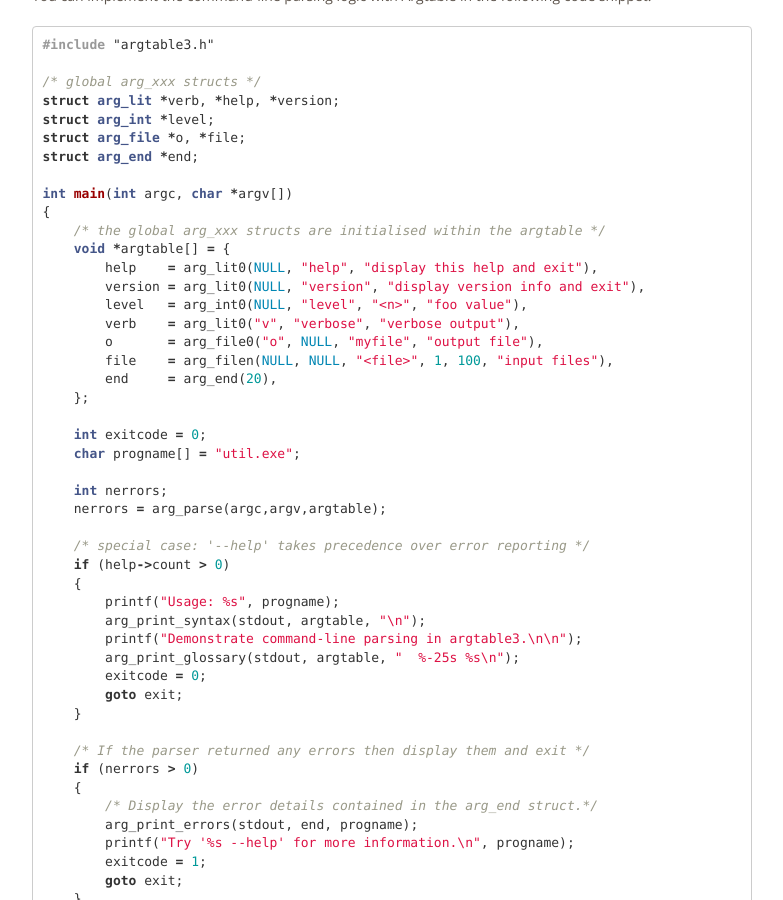
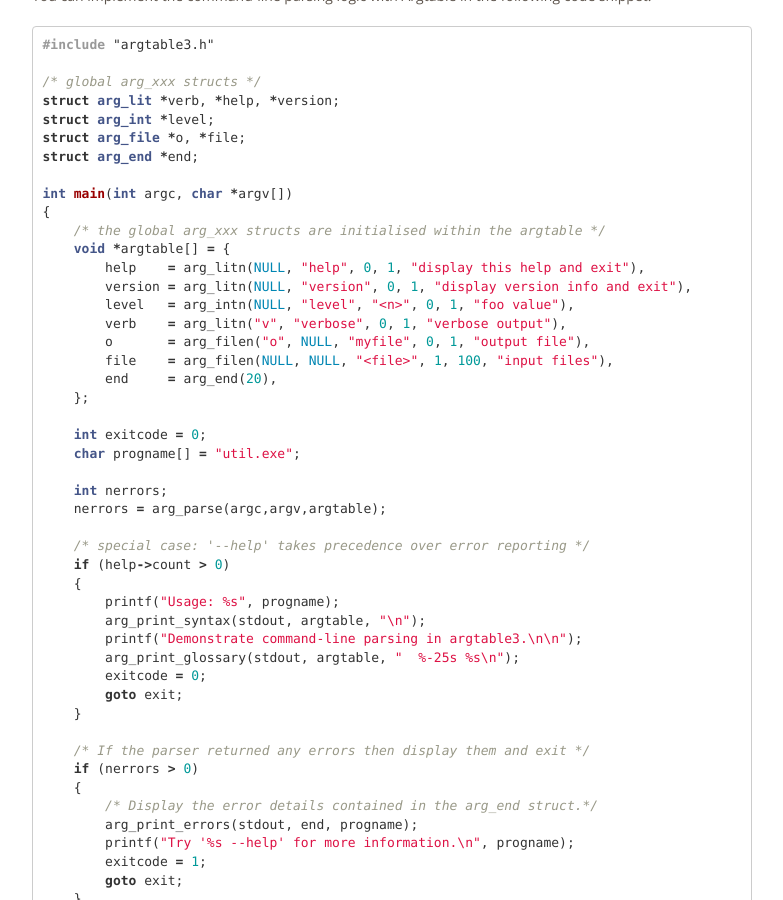
Before and after one commit to argtable/argtable.github.io, a Jekyll site: the page built from index.md, in a window 1280 px wide and 900 px high, scrolled down 972 px. Shown: the whole window, without its empty margins (248-1031 px from the left). Built offline with Jekyll 4.4.1, drawn with Linux system fonts in a browser that asks for light colours; nearby versions of some CDN libraries; Markdown is read by kramdown in place of the engine named in the settings.

Commit message:
Task #5: Add tutorial Description: Officially launch the homepage. Reviewer: tomghuang

```diff
--- a/_layouts/default2.html
+++ b/_layouts/default2.html
@@ -4,8 +4,8 @@
         <h1>A Cross-Platform, Single-File, ANSI C Command-Line Parsing Library</h1>
         <p>Argtable helps you build <b>consistent</b>, <b>robust</b>, and <b>professional</b> command-line interface programs. Build your CLI programs with the combined knowledge and effort of many developers, all in one amalgamation package.</p>
         <p>
-            <a class="btn btn-primary btn-lg" role="button">Download <span class="version">v 3.0.0</span></a>
-            <a class="btn btn-warning btn-lg" role="button">Learn More</a>
+            <a href="/assets/argtable-3.0.0.zip" class="btn btn-primary btn-lg" role="button">Download <span class="version">v 3.0.0</span></a>
+            <a href="/tutorial" class="btn btn-warning btn-lg" role="button">Learn More</a>
         </p>
     </div>
 
--- a/index2.md
+++ b/index.md
@@ -35,11 +35,11 @@
 {
     /* the global arg_xxx structs are initialised within the argtable */
     void *argtable[] = {
-        help    = arg_lit0(NULL, "help", "display this help and exit"),
-        version = arg_lit0(NULL, "version", "display version info and exit"),
-        level   = arg_int0(NULL, "level", "<n>", "foo value"),
-        verb    = arg_lit0("v", "verbose", "verbose output"),
-        o       = arg_file0("o", NULL, "myfile", "output file"),
+        help    = arg_litn(NULL, "help", 0, 1, "display this help and exit"),
+        version = arg_litn(NULL, "version", 0, 1, "display version info and exit"),
+        level   = arg_intn(NULL, "level", "<n>", 0, 1, "foo value"),
+        verb    = arg_litn("v", "verbose", 0, 1, "verbose output"),
+        o       = arg_filen("o", NULL, "myfile", 0, 1, "output file"),
         file    = arg_filen(NULL, NULL, "<file>", 1, 100, "input files"),
         end     = arg_end(20),
     };
```
